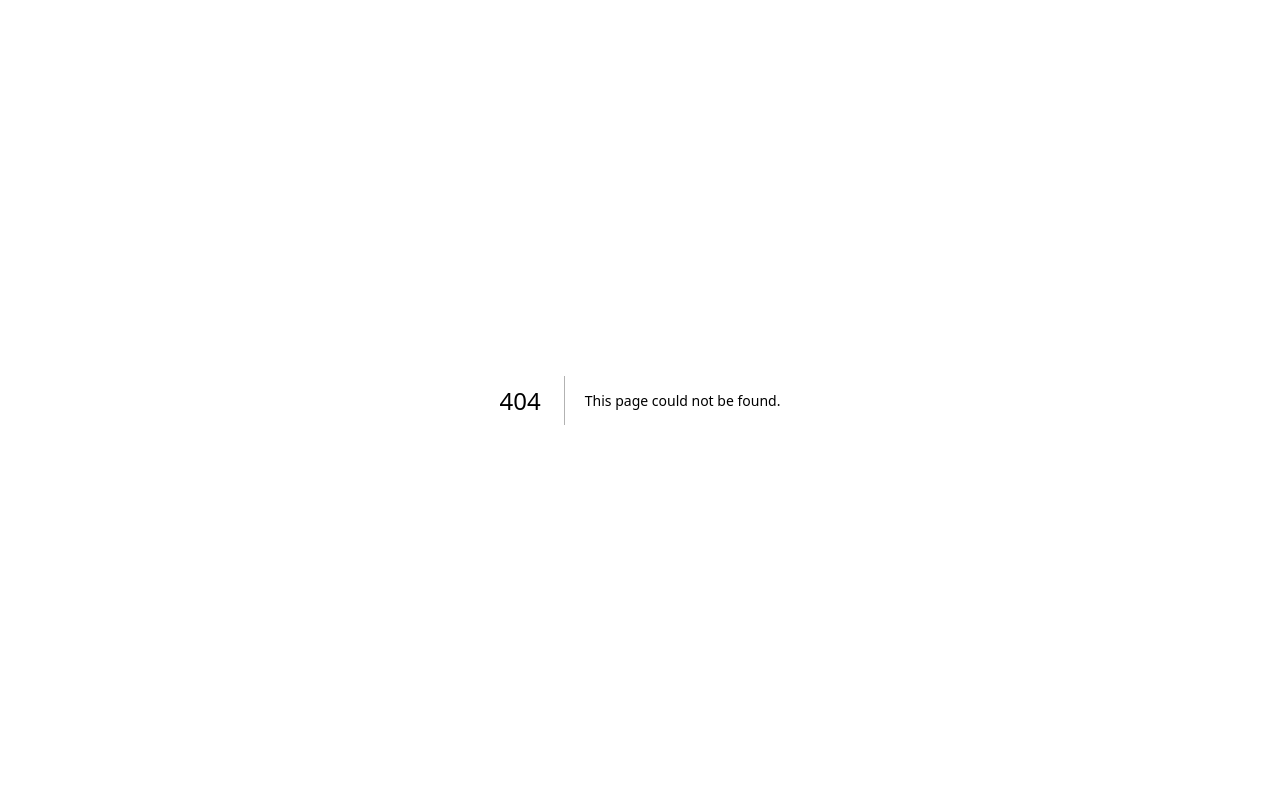
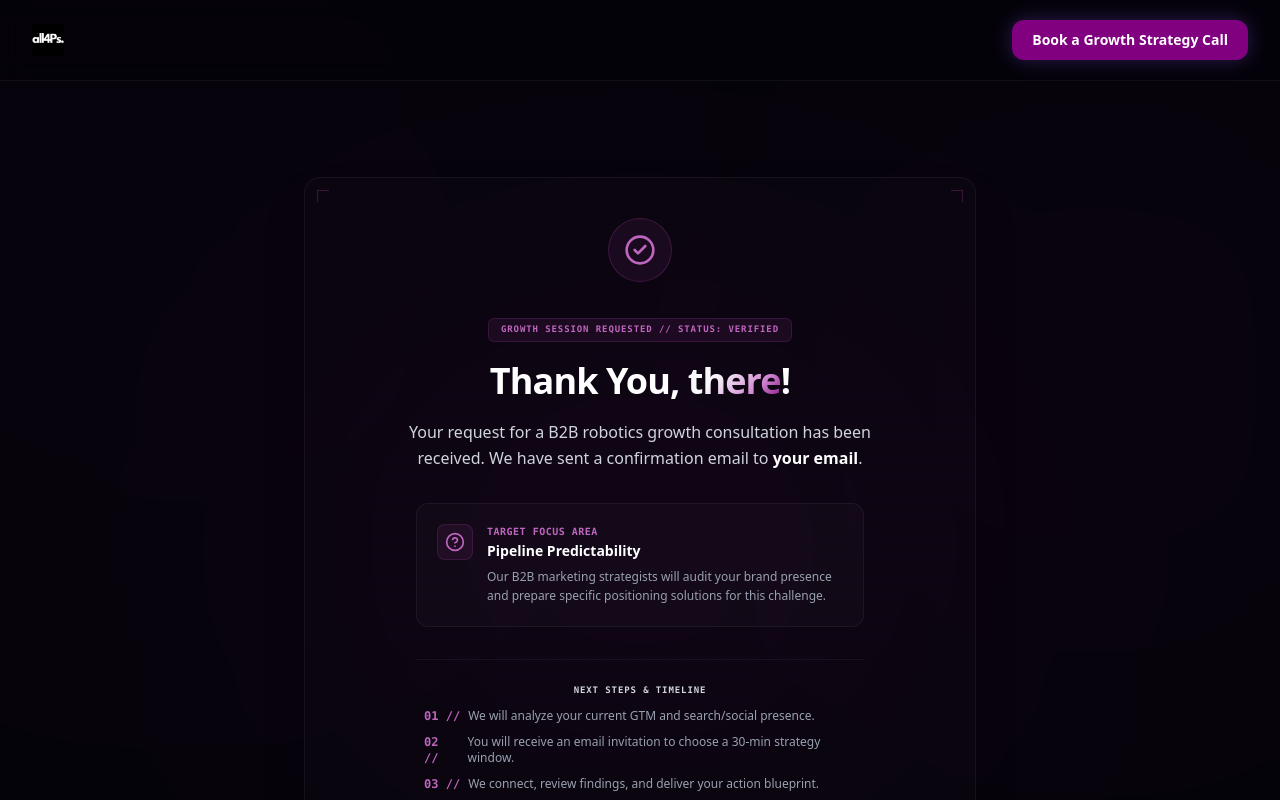
Before and after one commit to KulasekharRamanaboyina/robotics-landing, a Next.js app: page /thank-you in a window 1280 px wide. Before the commit this address had no page. Shown: the top 800 px of the page. Built offline with nearby package versions, Linux system fonts and the light colour scheme.

Commit message:
feat: Add thank you page and message field to contact form

```diff
--- /dev/null
+++ b/src/app/thank-you/page.tsx
@@ -0,0 +1,147 @@
+"use client";
+
+import { Suspense } from "react";
+import { useSearchParams } from "next/navigation";
+import Link from "next/link";
+import Navbar from "@/components/Navbar";
+import Footer from "@/components/Footer";
+import { CheckCircle2, ArrowLeft, HelpCircle } from "lucide-react";
+
+function ThankYouContent() {
+  const searchParams = useSearchParams();
+  const name = searchParams.get("name") || "there";
+  const email = searchParams.get("email") || "your email";
+  const challenge = searchParams.get("challenge") || "Pipeline Predictability";
+  const message = searchParams.get("message") || "";
+
+  return (
+    <div className="relative min-h-[60vh] flex items-center justify-center px-4 py-16 sm:py-24">
+      {/* Background glow spot */}
+      <div className="glow-spot absolute left-1/2 -translate-x-1/2 top-1/2 -translate-y-1/2 h-[400px] w-[600px] bg-violet-600/10 pointer-events-none rounded-full blur-3xl" />
+
+      <div className="relative z-10 w-full max-w-2xl mx-auto text-center">
+        {/* Main success card with HUD styling */}
+        <div className="group/card relative rounded-2xl bg-white/[0.01] hover:bg-gradient-to-br hover:from-purple-950/15 hover:to-[#0F0A1C] border border-white/5 hover:border-violet-500/40 p-8 md:p-12 transition-all duration-300 shadow-2xl overflow-hidden">
+
+          {/* Engineering grid backdrop */}
+          <div className="absolute inset-0 bg-grid-pattern opacity-30 group-hover/card:opacity-50 transition-opacity duration-500 pointer-events-none" />
+
+          {/* Glowing Backlight blur effect */}
+          <div className="absolute inset-0 bg-violet-600/5 rounded-2xl filter blur-xl opacity-0 group-hover/card:opacity-100 transition-opacity duration-500 -z-10 pointer-events-none" />
+
+          {/* HUD corner brackets */}
+          <div className="absolute top-3 left-3 w-3 h-3 border-t border-l border-violet-500/30 group-hover/card:border-violet-500/80 transition-all duration-300 pointer-events-none" />
+          <div className="absolute top-3 right-3 w-3 h-3 border-t border-r border-violet-500/30 group-hover/card:border-violet-500/80 transition-all duration-300 pointer-events-none" />
+          <div className="absolute bottom-3 left-3 w-3 h-3 border-b border-l border-violet-500/30 group-hover/card:border-violet-500/80 transition-all duration-300 pointer-events-none" />
+          <div className="absolute bottom-3 right-3 w-3 h-3 border-b border-r border-violet-500/30 group-hover/card:border-violet-500/80 transition-all duration-300 pointer-events-none" />
+
+          {/* Animated Checkmark Circle */}
+          <div className="inline-flex h-16 w-16 items-center justify-center rounded-full bg-violet-500/10 text-violet-400 border border-violet-500/25 mb-6 animate-bounce">
+            <CheckCircle2 className="h-8 w-8" />
+          </div>
+
+          <div className="mb-4">
+            <span className="inline-block text-[9px] font-bold font-mono tracking-widest text-violet-400 bg-violet-500/10 px-3 py-1 rounded-md border border-violet-500/20 uppercase">
+              GROWTH SESSION REQUESTED // STATUS: VERIFIED
+            </span>
+          </div>
+
+          <h1 className="text-3xl font-extrabold sm:text-4xl text-white tracking-tight leading-tight">
+            Thank You, <span className="text-gradient">{name}</span>!
+          </h1>
+
+          <p className="mt-4 text-gray-300 text-sm sm:text-base leading-relaxed max-w-lg mx-auto">
+            Your request for a B2B robotics growth consultation has been received. We have sent a confirmation email to <span className="font-semibold text-white">{email}</span>.
+          </p>
+
+          {/* Dynamic details section */}
+          <div className="mt-8 p-5 rounded-xl bg-white/[0.02] border border-white/5 max-w-md mx-auto text-left relative z-10 space-y-4">
+            <div className="flex gap-3.5">
+              <div className="h-9 w-9 rounded-lg bg-violet-500/10 border border-violet-500/20 flex items-center justify-center text-violet-400 flex-shrink-0">
+                <HelpCircle className="h-5 w-5" />
+              </div>
+              <div>
+                <p className="text-[10px] font-bold font-mono uppercase tracking-wider text-violet-400">Target Focus Area</p>
+                <p className="text-sm font-semibold text-white mt-0.5">{challenge}</p>
+                <p className="text-xs text-gray-400 mt-1.5 leading-relaxed">
+                  Our B2B marketing strategists will audit your brand presence and prepare specific positioning solutions for this challenge.
+                </p>
+              </div>
+            </div>
+
+            {message && (
+              <div className="pt-4 border-t border-white/5 flex gap-3.5">
+                <div className="h-9 w-9 rounded-lg bg-violet-500/10 border border-violet-500/20 flex items-center justify-center text-violet-400 flex-shrink-0">
+                  <span className="font-mono text-xs font-bold">MSG</span>
+                </div>
+                <div>
+                  <p className="text-[10px] font-bold font-mono uppercase tracking-wider text-violet-400">Your Message</p>
+                  <p className="text-xs text-gray-300 mt-1 leading-relaxed italic bg-white/[0.02] p-3 rounded-lg border border-white/5 max-h-24 overflow-y-auto whitespace-pre-wrap">
+                    "{message}"
+                  </p>
+                </div>
+              </div>
+            )}
+          </div>
+
+          {/* What happens next */}
+          <div className="mt-8 border-t border-white/5 pt-6 text-xs text-gray-400 max-w-md mx-auto">
+            <h4 className="font-bold text-gray-300 uppercase tracking-widest font-mono text-[9px] mb-3 text-center">
+              NEXT STEPS & TIMELINE
+            </h4>
+            <ul className="space-y-2.5 text-left pl-2">
+              <li className="flex items-start gap-2">
+                <span className="text-violet-400 font-bold font-mono">01 //</span>
+                <span>We will analyze your current GTM and search/social presence.</span>
+              </li>
+              <li className="flex items-start gap-2">
+                <span className="text-violet-400 font-bold font-mono">02 //</span>
+                <span>You will receive an email invitation to choose a 30-min strategy window.</span>
+              </li>
+              <li className="flex items-start gap-2">
+                <span className="text-violet-400 font-bold font-mono">03 //</span>
+                <span>We connect, review findings, and deliver your action blueprint.</span>
+              </li>
+            </ul>
+          </div>
+
+          {/* Action buttons */}
+          <div className="mt-8 flex justify-center">
+            <Link
+              href="/"
+              className="inline-flex h-11 items-center justify-center gap-2 rounded-xl bg-violet-600 px-6 text-sm font-bold text-white transition-all hover:bg-violet-500 hover:scale-102 cursor-pointer shadow-[0_0_20px_rgba(139,92,246,0.25)] hover:shadow-[0_0_25px_rgba(139,92,246,0.45)]"
+            >
+              <ArrowLeft className="h-4 w-4" />
+              Back to Home Page
+            </Link>
+          </div>
+        </div>
+      </div>
+    </div>
+  );
+}
+
+export default function ThankYouPage() {
+  return (
+    <div className="relative min-h-screen bg-[#05030A] text-[#F8F7FA] overflow-x-hidden selection:bg-violet-600 selection:text-white flex flex-col justify-between">
+      {/* Background glow spots */}
+      <div className="glow-spot absolute left-[-10%] top-[-5%] h-[600px] w-[600px] bg-violet-900/10 animate-pulse-slow pointer-events-none" />
+      <div className="glow-spot absolute right-[-5%] top-[10%] h-[500px] w-[500px] bg-purple-900/10 pointer-events-none" />
+
+      <Navbar />
+
+      <main className="flex-grow">
+        <Suspense fallback={
+          <div className="min-h-[60vh] flex items-center justify-center text-gray-400 font-mono text-xs">
+            <span className="h-2 w-2 rounded-full bg-violet-500 animate-ping mr-2.5" />
+            INITIALIZING SECURE SESSION...
+          </div>
+        }>
+          <ThankYouContent />
+        </Suspense>
+      </main>
+
+      <Footer />
+    </div>
+  );
+}
--- a/src/components/FinalCTA.tsx
+++ b/src/components/FinalCTA.tsx
@@ -1,9 +1,11 @@
 "use client";
 
 import { useState } from "react";
+import { useRouter } from "next/navigation";
 import { Calendar, ArrowRight, CheckCircle2, ChevronDown } from "lucide-react";
 
 export default function FinalCTA() {
+  const router = useRouter();
   const [formSubmitted, setFormSubmitted] = useState(false);
   const [dropdownOpen, setDropdownOpen] = useState(false);
   const [formData, setFormData] = useState({
@@ -11,12 +13,20 @@ export default function FinalCTA() {
     email: "",
     company: "",
     challenge: "Pipeline Predictability",
+    message: "",
   });
 
   const handleSubmit = (e: React.FormEvent) => {
     e.preventDefault();
     if (formData.name && formData.email) {
       setFormSubmitted(true);
+      const params = new URLSearchParams({
+        name: formData.name,
+        email: formData.email,
+        challenge: formData.challenge,
+        message: formData.message,
+      });
+      router.push(`/thank-you?${params.toString()}`);
     }
   };
 
@@ -170,6 +180,20 @@ export default function FinalCTA() {
                       </div>
                     </div>
 
+                    <div>
+                      <label htmlFor="message" className="block text-[10px] font-bold text-gray-300 uppercase tracking-wider mb-1.5 font-mono">
+                        Brief Project Details or Message
+                      </label>
+                      <textarea
+                        id="message"
+                        value={formData.message}
+                        onChange={(e) => setFormData({ ...formData, message: e.target.value })}
+                        placeholder="TELL US A BIT ABOUT YOUR SYSTEM OR GOALS..."
+                        rows={3}
+                        className="w-full rounded-xl border border-white/10 bg-white/5 px-4 py-2.5 text-sm text-white placeholder-gray-500 focus:border-violet-500 focus:bg-white/10 focus:outline-none focus:shadow-[0_0_15px_rgba(139,92,246,0.15)] transition-all resize-none font-sans"
+                      />
+                    </div>
+
                     <button
                       type="submit"
                       className="w-full flex h-11 items-center justify-center gap-2 rounded-xl bg-violet-600 text-sm font-bold text-white hover:bg-violet-500 transition-all cursor-pointer shadow-[0_0_15px_rgba(139,92,246,0.2)] hover:shadow-[0_0_20px_rgba(139,92,246,0.4)] group/submit"
```
